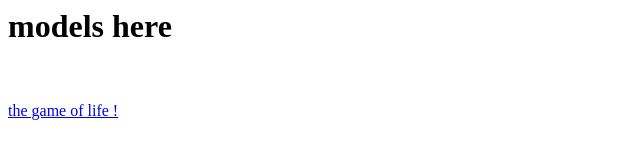
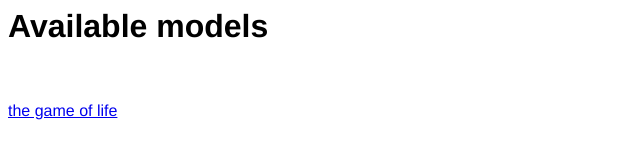
Before and after one commit to pageSwanson/agent-based-models, a plain HTML site: page index.html in a window 1280 px wide. Shown: the whole page, without its empty margins (0-640 px from the left). Drawn offline with Linux system fonts and the light colour scheme.

Commit message:
Font styling, model notes

```diff
--- a/index.html
+++ b/index.html
@@ -1,5 +1,10 @@
-<h1>models here</h1>
+<style>
+body {
+	font-family: 'Helvetica';
+}
+</style>
+<h1>Available models</h1>
 
 <br></br>
 
-<a href="src/game-of-life/ca1d.html">the game of life !</a>
+<a href="src/game-of-life/ca1d.html">the game of life</a>
--- a/src/game-of-life/ca1d.js
+++ b/src/game-of-life/ca1d.js
@@ -42,6 +42,11 @@ var theRuleOfLaw = function (left, middle, right) {
 }
 
 
+// we have a bug
+
+// what happens when we modify a cell state
+// and call this function again
+// for a different cell
 var amIAlive = function (i) {
   var me = cells[i].isAlive;
 
```
Also changed, not shown: src/game-of-life/ca1d.html (+12 -1 lines).
